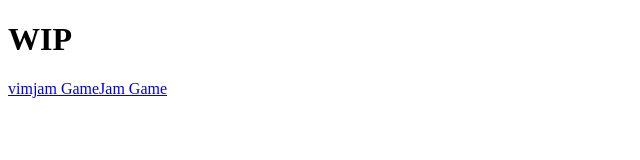
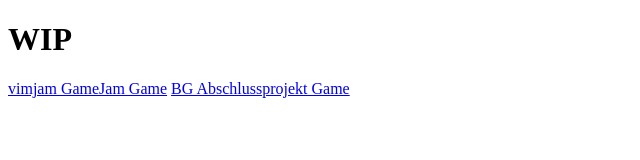
Before and after one commit to LunaLorea/lunalorea.github.io, a plain HTML site: page index.html in a window 1280 px wide. Shown: the whole page, without its empty margins (0-640 px from the left). Drawn offline with Linux system fonts and the light colour scheme.

Commit message:
add submodule bg projekt

```diff
--- a/index.html
+++ b/index.html
@@ -9,5 +9,6 @@
   <body>
     <h1>WIP</h1>
     <a href="vimjam">vimjam GameJam Game</a>
+    <a href="bg-projekt-build">BG Abschlussprojekt Game</a>
   </body>
 </html>
```
Also changed, not shown: 1 other file.
